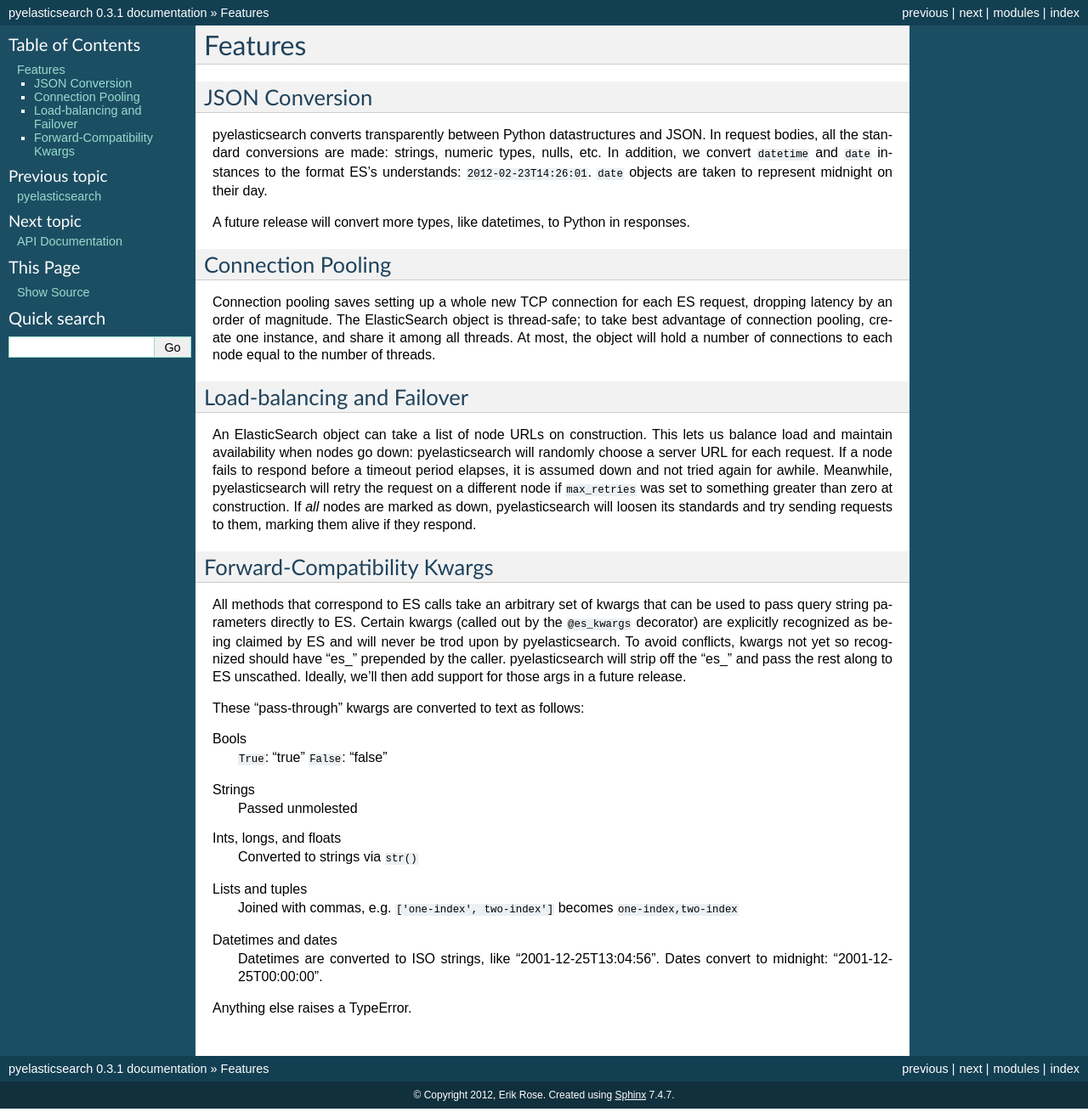
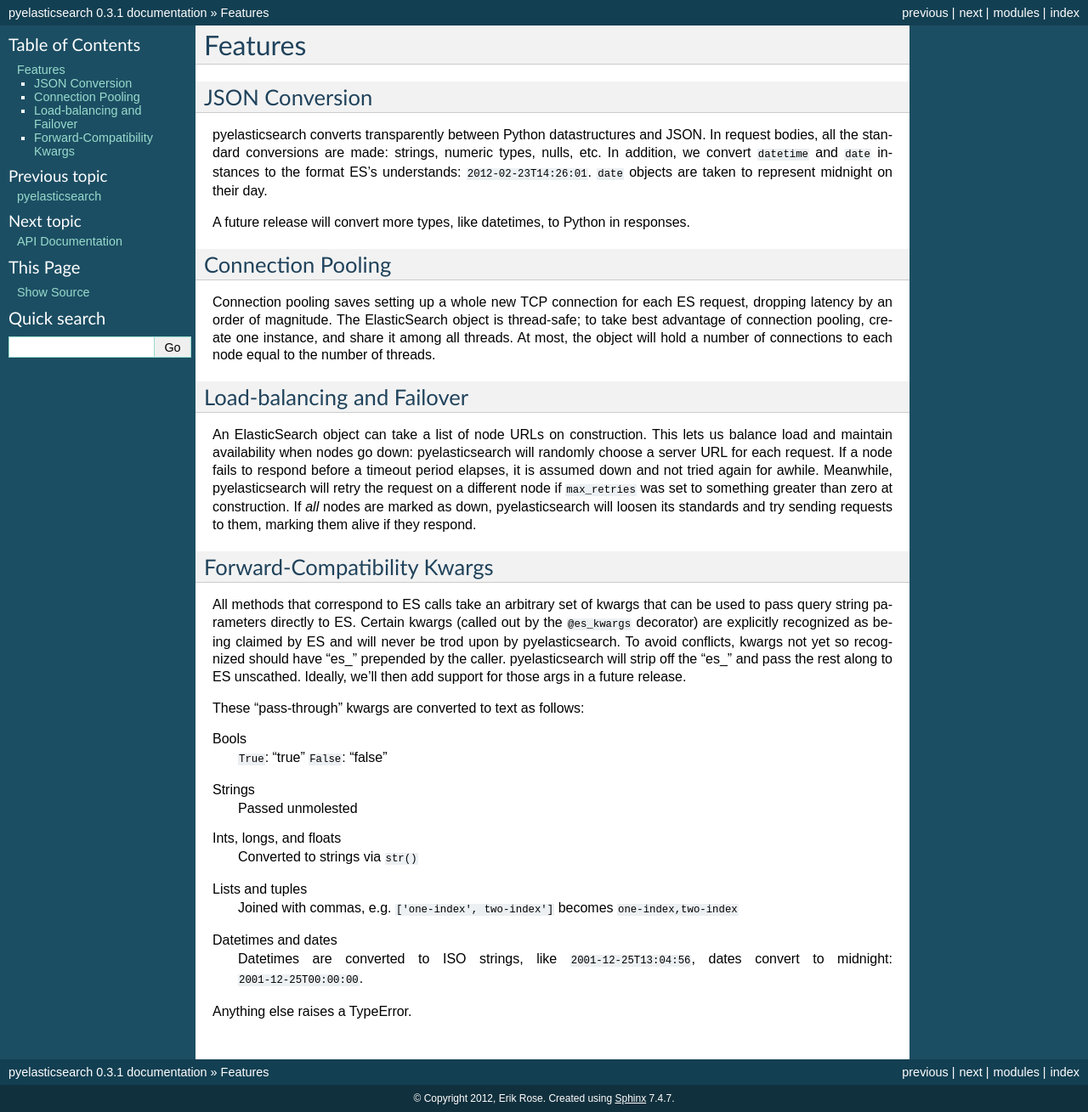
Before and after one commit to pyelasticsearch/pyelasticsearch, a Sphinx documentation site: the page built from docs/source/features.rst, in a window 1280 px wide. Shown: the whole page at 85% size. Built offline with Sphinx 7.4.7, drawn with Linux system fonts in a browser that asks for light colours.

```diff
--- a/docs/source/features.rst
+++ b/docs/source/features.rst
@@ -66,7 +66,7 @@ Lists and tuples
     ``one-index,two-index``
 
 Datetimes and dates
-    Datetimes are converted to ISO strings, like "2001-12-25T13:04:56". Dates
-    convert to midnight: "2001-12-25T00:00:00".
+    Datetimes are converted to ISO strings, like ``2001-12-25T13:04:56``,
+    dates convert to midnight: ``2001-12-25T00:00:00``.
 
 Anything else raises a TypeError.
```
